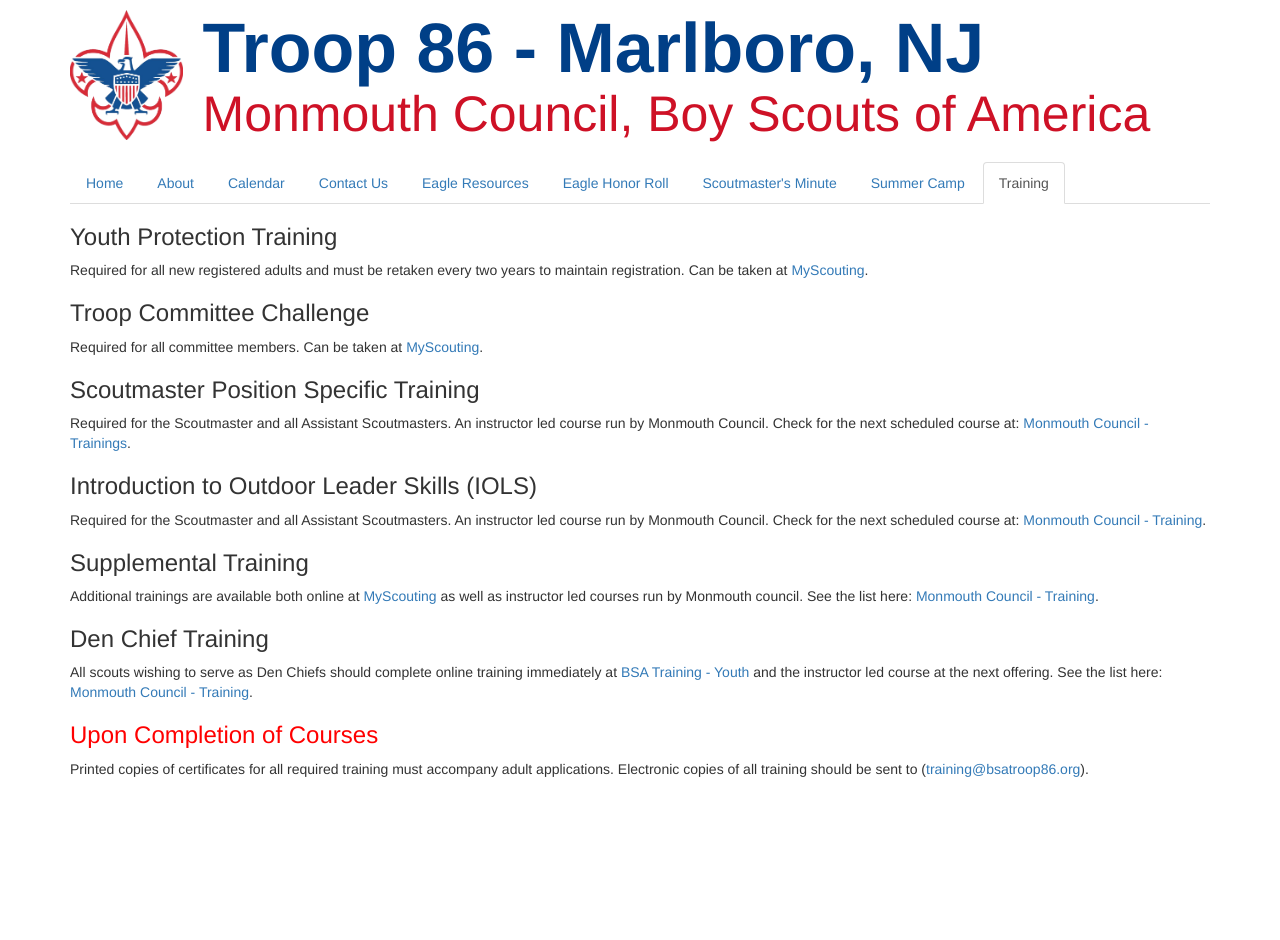
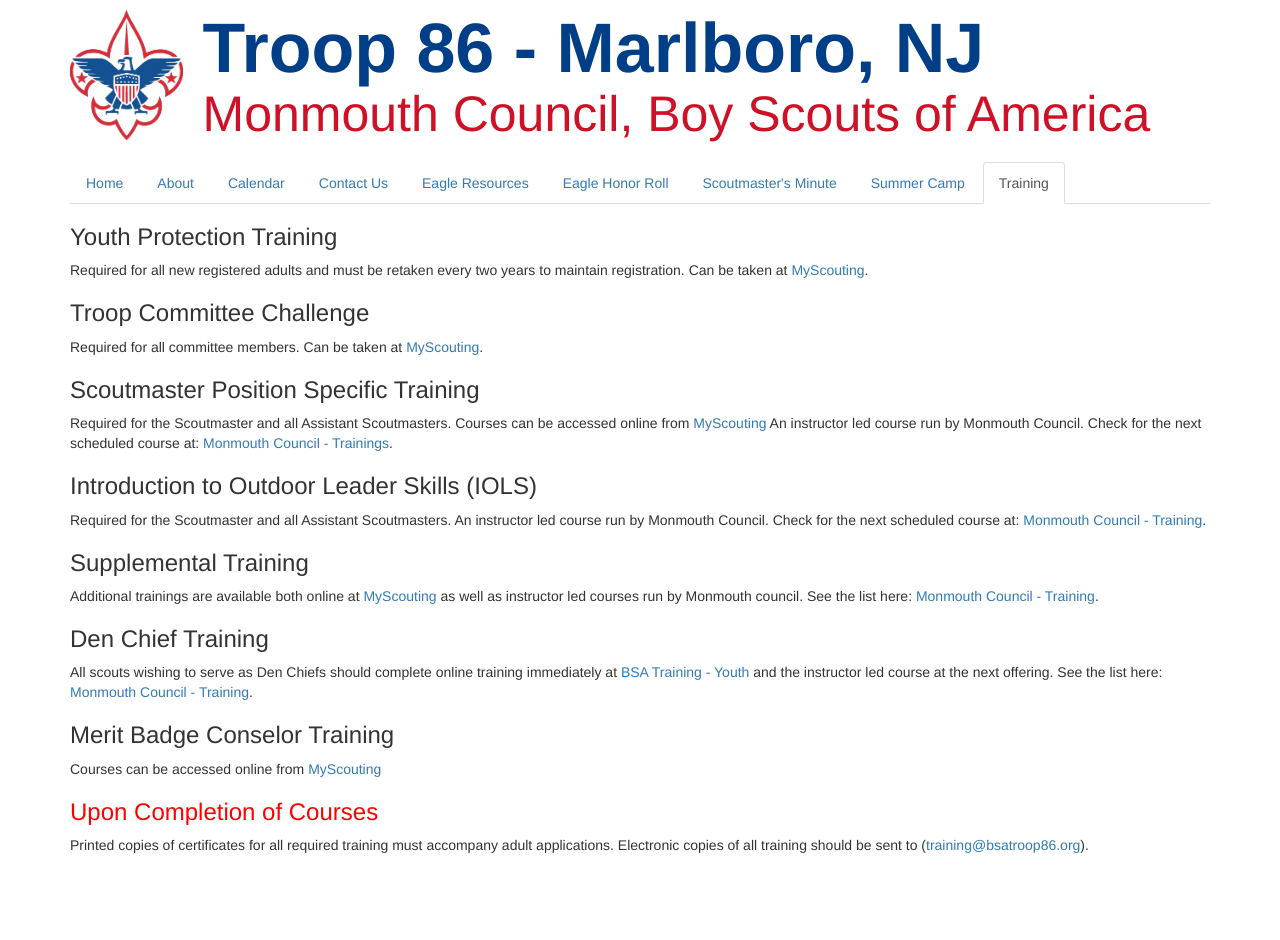
Before and after one commit to akparekh/bsatroop86.github.io, a Jekyll site: the page built from training.md, in a window 1280 px wide. Built offline with Jekyll 4.4.1, drawn with Linux system fonts in a browser that asks for light colours; nearby versions of some CDN libraries; our own code applies the rules of GitHub Pages for plain Markdown files; before the commit the page ends 900 px from its top, so only the background shows below that.

Commit message:
Update training.md

```diff
--- a/training.md
+++ b/training.md
@@ -12,7 +12,9 @@
 Required for all committee members. Can be taken at [MyScouting](https://my.scouting.org/).
 
 ### Scoutmaster Position Specific Training
-Required for the Scoutmaster and all Assistant Scoutmasters. An instructor led course run by Monmouth Council. Check for the next scheduled course at:  [Monmouth Council - Trainings](https://www.monmouthbsa.org/training-spst).
+Required for the Scoutmaster and all Assistant Scoutmasters.
+Courses can be accessed online from [MyScouting](https://my.scouting.org)
+An instructor led course run by Monmouth Council. Check for the next scheduled course at:  [Monmouth Council - Trainings](https://www.monmouthbsa.org/training-spst).
 
 ### Introduction to Outdoor Leader Skills (IOLS)
 Required for the Scoutmaster and all Assistant Scoutmasters. An instructor led course run by Monmouth Council. Check for the next scheduled course at:
@@ -24,5 +26,8 @@
 ### Den Chief Training
 All scouts wishing to serve as Den Chiefs should complete online training immediately at [BSA Training - Youth](http://www.scouting.org/Training/Youth.aspx) and the instructor led course at the next offering. See the list here: [Monmouth Council - Training](https://www.monmouthbsa.org/training-dc).
 
+### Merit Badge Conselor Training
+Courses can be accessed online from [MyScouting](https://my.scouting.org)
+
 ### <span class="red">Upon Completion of Courses</span>
 Printed copies of certificates for all required training must accompany adult applications. Electronic copies of all training should be sent to ([training@bsatroop86.org](mailto:training@bsatroop86.org)).
```
